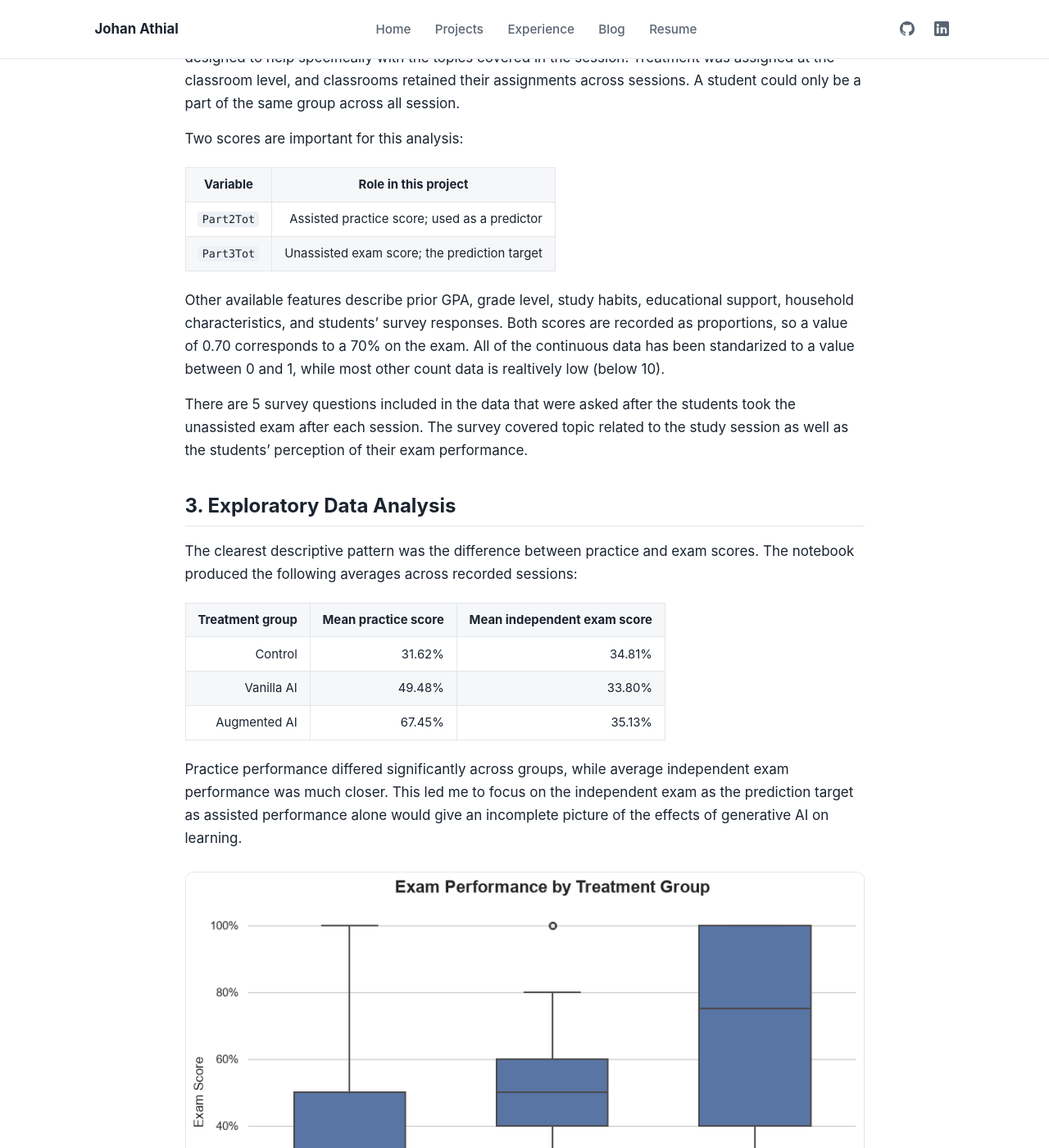
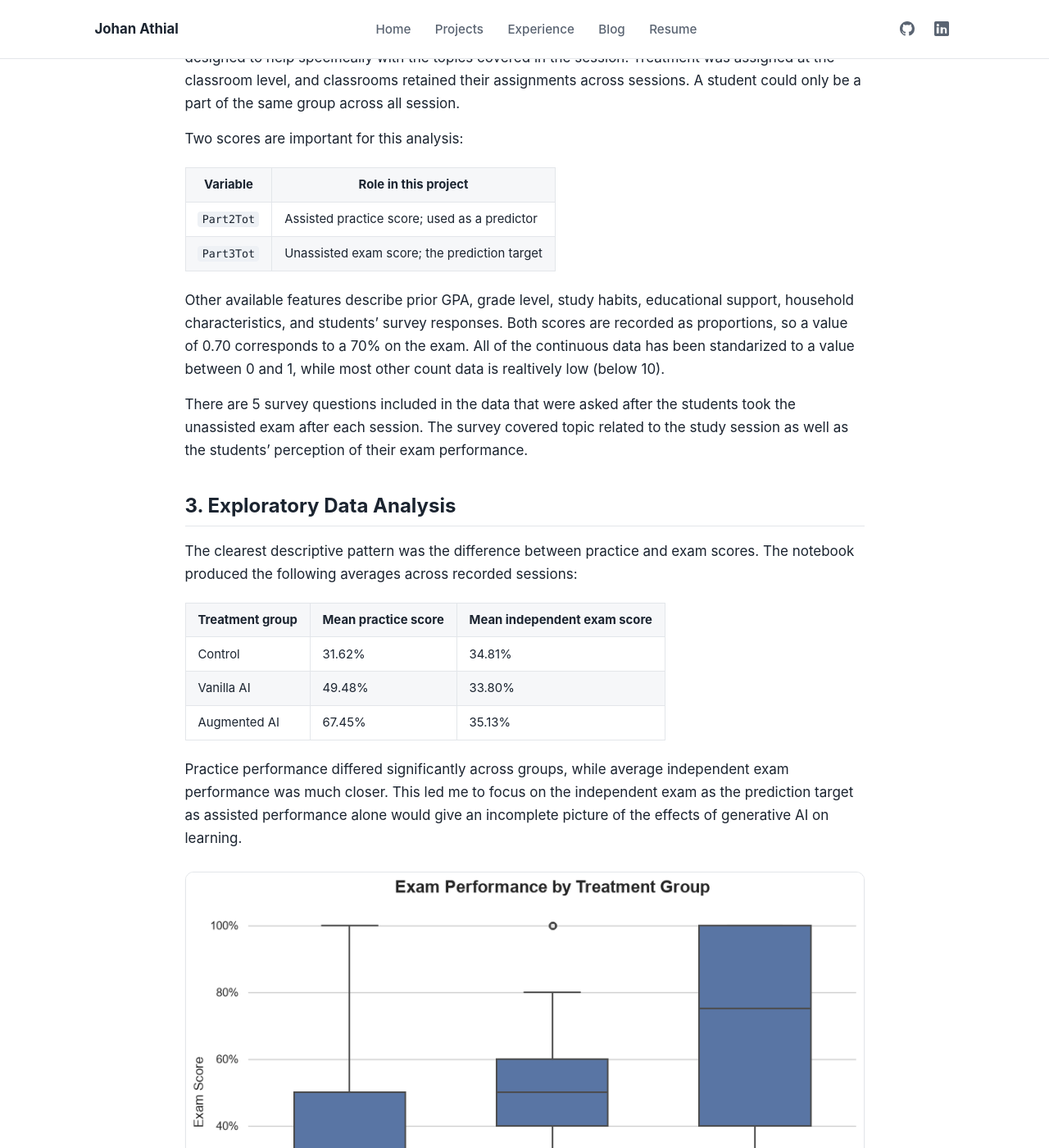
Before and after one commit to Joey019/data-science-portfolio, a Jekyll site: the page built from project/project2/project2.md, in a window 1280 px wide and 1400 px high, scrolled down 1215 px. Shown: the whole window at 82% size. Built offline with Jekyll 4.4.1, drawn with Linux system fonts in a browser that asks for light colours.

Commit message:
Left-align table values instead of right-align

```diff
--- a/assets/css/style.css
+++ b/assets/css/style.css
@@ -118,7 +118,7 @@ th, td {
   border: 1px solid var(--color-border);
   padding: 0.55em 1em;
 }
-td { text-align: right; }
+td { text-align: left !important; }
 thead th {
   background: var(--color-bg-alt);
   font-weight: 700;
```
